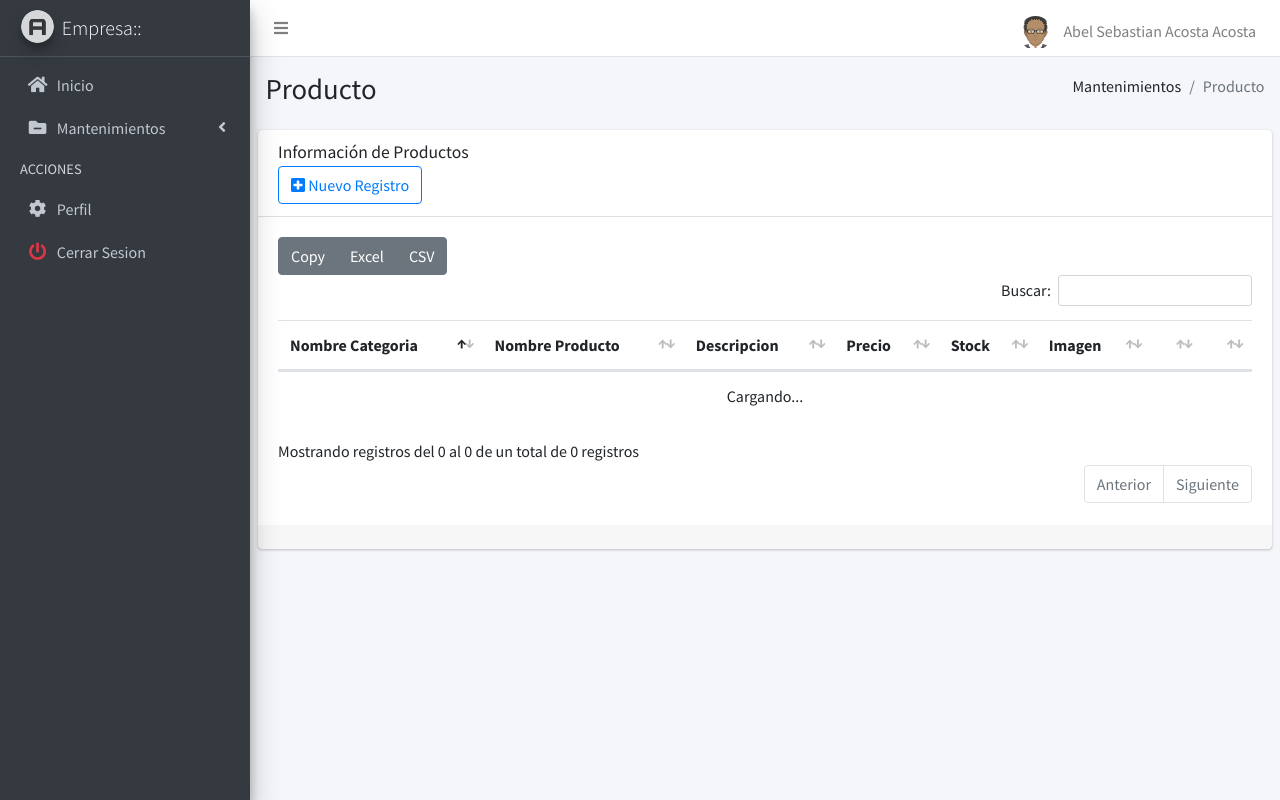
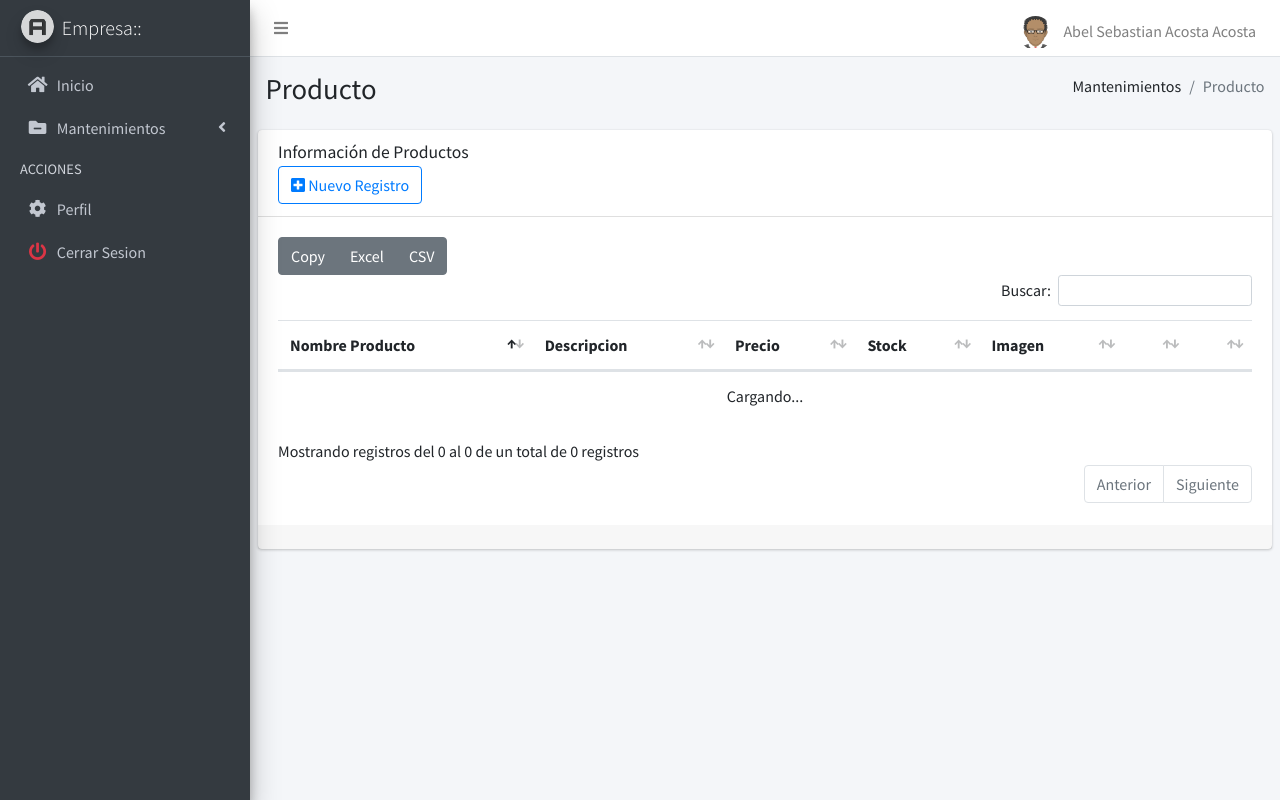
Before and after one commit to ASAA19971a/proyecto_ventas, a PHP site: page /Proyectos/view/AdminMntProducto/ in a window 1280 px wide. Run offline with PHP 8.4, Linux system fonts and the light colour scheme; a user stored in the database is signed in; data comes from the database, SQL or seed files in the repository; some libraries are stand-ins or nearby versions.

Commit message:
vista productos

```diff
--- a/controller/producto.php
+++ b/controller/producto.php
@@ -78,7 +78,7 @@
         $data = array();
         foreach ($datos as $row) {
             $sub_array = array();
-            $sub_array[] = $row["nombre_categoria"];
+            // $sub_array[] = $row["nombre_categoria"];
             $sub_array[] = $row["nombre_prod"];
             $sub_array[] = $row["descripcion_prod"];
             $sub_array[] = $row["precio"];
--- a/view/AdminMntProducto/adminnmtproducto.js
+++ b/view/AdminMntProducto/adminnmtproducto.js
@@ -105,8 +105,10 @@
       $("#imagenEditar").html(data.imgEditar);
     }
   );
+
   $("#lbltitulo").html("Editar Registro");
   $("#modalmantenimiento").modal("show");
+  $("imagen").val("");
   $("#imagenEditar").show();
   $("#imgSalida").hide();
 }
--- a/view/AdminMntProducto/index.php
+++ b/view/AdminMntProducto/index.php
@@ -57,7 +57,6 @@
                             <table id="producto_data" class="table display responsive nowrap">
                                 <thead>
                                     <tr>
-                                        <th class="wd-15p">Nombre Categoria</th>
                                         <th class="wd-15p">Nombre Producto</th>
                                         <th class="wd-15p">Descripcion</th>
                                         <th class="wd-15p">Precio</th>
```
